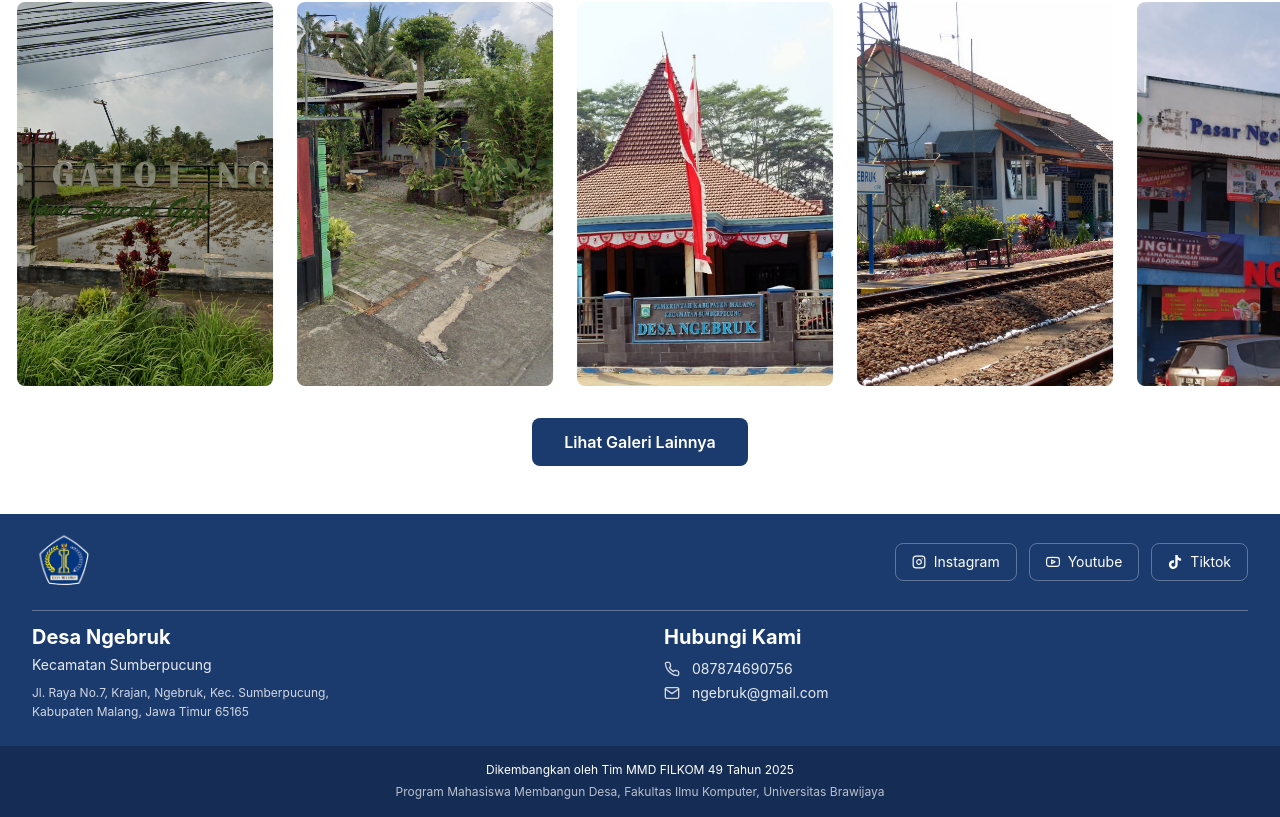
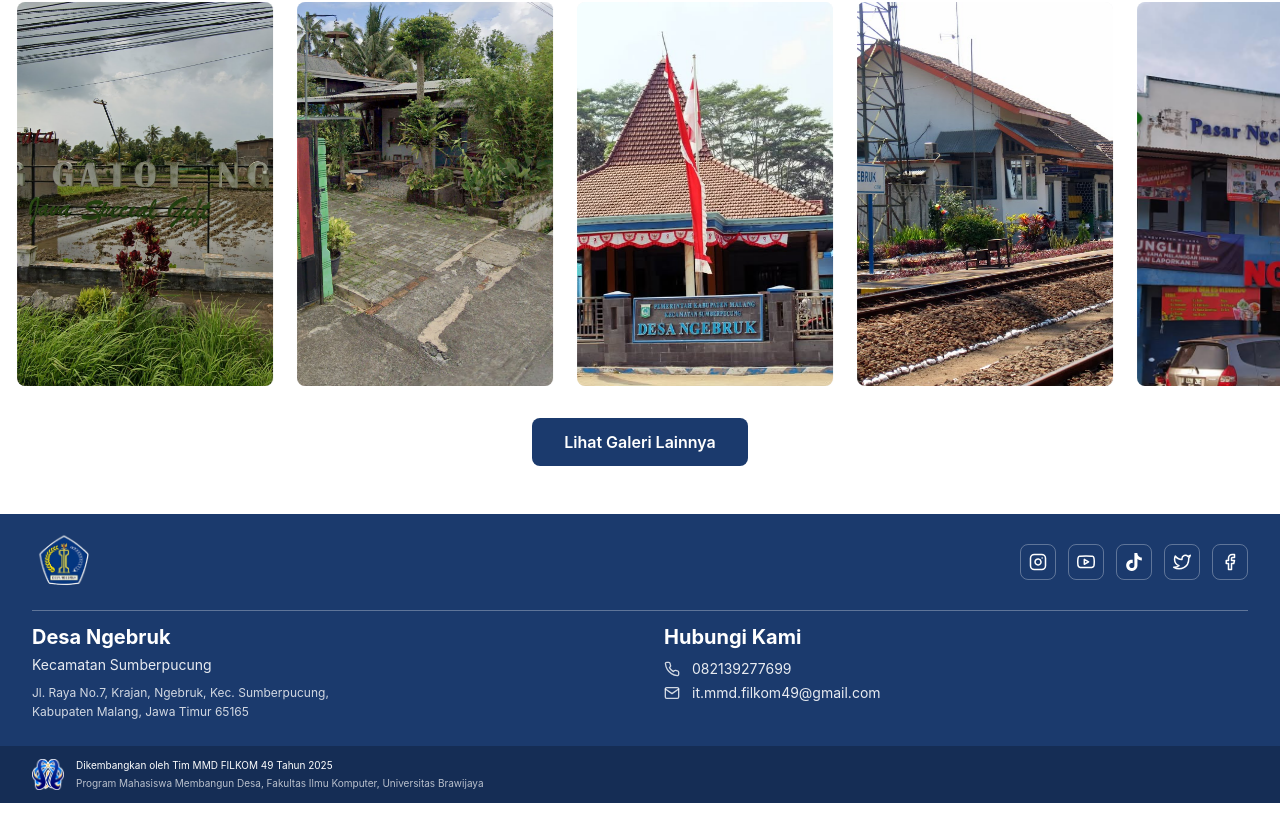
Before and after one commit to elginbrian/desangebruk.web.id, a Next.js app: page / in a window 1280 px wide. Shown: the part 2186-3003 px from the top of the page. Built offline with nearby package versions, Linux system fonts and the light colour scheme; no server answers; the database is empty.

Commit message:
feat(footer): updating footer information

```diff
--- a/src/component/landing-page/Footer.tsx
+++ b/src/component/landing-page/Footer.tsx
@@ -1,7 +1,7 @@
 "use client";
 
 import React, { useState, useEffect } from "react";
-import { FiInstagram, FiYoutube, FiPhone, FiMail } from "react-icons/fi";
+import { FiInstagram, FiYoutube, FiPhone, FiMail, FiTwitter, FiFacebook } from "react-icons/fi";
 import VisitorCounter from "@/component/common/VisitorCounter";
 
 const Footer = () => {
@@ -17,10 +17,8 @@ const Footer = () => {
   return (
     <footer className={`bg-[#1B3A6D] text-white pt-6 md:pt-4 smooth-transition ${mounted ? "smooth-reveal" : "animate-on-load"}`}>
       <div className="max-w-7xl mx-auto px-4 mb-6 sm:px-6 lg:px-8">
-
         <div className={`flex flex-col md:flex-row justify-between items-center md:items-center mb-6 md:mb-4 smooth-transition ${mounted ? "smooth-reveal stagger-1" : "animate-on-load"}`}>
-
-          <div className="mb-4 md:mb-0">
+          <div className="mb-4 flex flex-row md:mb-0 items-center">
             <img
               src="/logo.png"
               alt="Desa Ngebruk"
@@ -32,33 +30,35 @@ const Footer = () => {
             />
           </div>
 
-
-          <div className="flex flex-col sm:flex-row gap-2 sm:gap-3 w-full md:w-auto">
-            <a href="#" className="flex items-center justify-center px-3 py-2 md:px-4 border border-white/30 rounded-lg hover:bg-white/10 smooth-transition text-xs md:text-sm hover-lift">
-              <FiInstagram size={14} className="mr-2" />
-              Instagram
+          <div className="flex flex-row justify-center md:justify-start gap-2 sm:gap-3 w-full md:w-auto">
+            <a
+              href="https://www.instagram.com/ngebruk.sumberpucung?igsh=ZHI0dWg2MG8yb3Zq"
+              className="flex items-center justify-center px-2 py-2 border border-white/30 rounded-lg hover:bg-white/10 smooth-transition text-xs md:text-sm hover-lift"
+            >
+              <FiInstagram size={18} className="" />
             </a>
-            <a href="#" className="flex items-center justify-center px-3 py-2 md:px-4 border border-white/30 rounded-lg hover:bg-white/10 smooth-transition text-xs md:text-sm hover-lift">
-              <FiYoutube size={14} className="mr-2" />
-              Youtube
+            <a href="https://www.youtube.com/@DesaNgebrugSumberpucung" className="flex items-center justify-center px-2 py-2  border border-white/30 rounded-lg hover:bg-white/10 smooth-transition text-xs md:text-sm hover-lift">
+              <FiYoutube size={18} className="" />
             </a>
-            <a href="#" className="flex items-center justify-center px-3 py-2 md:px-4 border border-white/30 rounded-lg hover:bg-white/10 smooth-transition text-xs md:text-sm hover-lift">
-              <svg width="14" height="14" viewBox="0 0 24 24" fill="currentColor" className="mr-2">
+            <a href="https://www.tiktok.com/@ngebruk?_t=ZS-8xvrYJG8yW5&_r=1" className="flex items-center justify-center px-2 py-2  border border-white/30 rounded-lg hover:bg-white/10 smooth-transition text-xs md:text-sm hover-lift">
+              <svg width="18" height="18" viewBox="0 0 24 24" fill="currentColor" className="">
                 <path d="M12.53.02C13.84 0 15.14.01 16.44 0c.08 1.53.63 3.09 1.75 4.17 1.12 1.11 2.7 1.62 4.24 1.79v4.03c-1.44-.05-2.89-.35-4.2-.97-.57-.26-1.1-.59-1.62-.93-.01 2.92.01 5.84-.02 8.75-.08 1.4-.54 2.79-1.35 3.94-1.31 1.92-3.58 3.17-5.91 3.21-1.43.08-2.86-.31-4.08-1.03-2.02-1.19-3.44-3.37-3.65-5.71-.02-.5-.03-1-.01-1.49.18-1.9 1.12-3.72 2.58-4.96 1.66-1.44 3.98-2.13 6.15-1.72.02 1.48-.04 2.96-.04 4.44-.99-.32-2.15-.23-3.02.37-.63.41-1.11 1.04-1.36 1.75-.21.51-.15 1.07-.14 1.61.24 1.64 1.82 3.02 3.5 2.87 1.12-.01 2.19-.66 2.77-1.61.19-.33.4-.67.41-1.06.1-1.79.06-3.57.07-5.36.01-4.03-.01-8.05.02-12.07z" />
               </svg>
-              Tiktok
+            </a>
+            <a href="https://x.com/desa_ngebruk" className="flex items-center justify-center px-2 py-2  border border-white/30 rounded-lg hover:bg-white/10 smooth-transition text-xs md:text-sm hover-lift">
+              <FiTwitter size={18} className="" />
+            </a>
+            <a href="https://www.facebook.com/share/1B5qNupjnh/" className="flex items-center justify-center px-2 py-2  border border-white/30 rounded-lg hover:bg-white/10 smooth-transition text-xs md:text-sm hover-lift">
+              <FiFacebook size={18} className="" />
             </a>
           </div>
         </div>
-
 
         <div className={`relative mb-6 md:mb-3 smooth-transition ${mounted ? "smooth-reveal stagger-2" : "animate-on-load"}`}>
           <div className="border-t border-white/30"></div>
         </div>
 
-
         <div className={`grid grid-cols-1 md:grid-cols-2 gap-6 md:gap-12 mb-6 md:mb-3 smooth-transition ${mounted ? "smooth-reveal stagger-3" : "animate-on-load"}`}>
-
           <div className="text-center md:text-left">
             <h3 className="text-lg md:text-xl font-bold mb-2 md:mb-1 smooth-transition">Desa Ngebruk</h3>
             <p className="text-white/90 mb-3 md:mb-2 text-sm md:text-sm smooth-transition">Kecamatan Sumberpucung</p>
@@ -69,25 +69,39 @@ const Footer = () => {
             </p>
           </div>
 
-
           <div className="text-center md:text-left">
             <h4 className="text-lg md:text-xl font-bold mb-3 md:mb-2 smooth-transition">Hubungi Kami</h4>
             <div className="space-y-2 md:space-y-1">
               <div className="flex items-center justify-center md:justify-start hover-lift smooth-transition">
                 <FiPhone size={16} className="mr-3 text-white/80 flex-shrink-0" />
-                <span className="text-white/90 text-sm md:text-sm">087874690756</span>
+                <span className="text-white/90 text-sm md:text-sm">082139277699</span>
               </div>
               <div className="flex items-center justify-center md:justify-start hover-lift smooth-transition">
                 <FiMail size={16} className="mr-3 text-white/80 flex-shrink-0" />
-                <span className="text-white/90 text-sm md:text-sm break-all">ngebruk@gmail.com</span>
+                <span className="text-white/90 text-sm md:text-sm break-all">it.mmd.filkom49@gmail.com</span>
               </div>
             </div>
           </div>
         </div>
       </div>
-      <div className={`text-center pt-3 md:pt-2 pb-4 bg-[#152d55] smooth-transition ${mounted ? "smooth-reveal stagger-4" : "animate-on-load"}`}>
-        <p className="text-white text-xs md:text-xs mb-1 mt-2 smooth-transition">Dikembangkan oleh Tim MMD FILKOM 49 Tahun 2025</p>
-        <p className="text-white/70 text-xs md:text-xs leading-relaxed px-2 md:px-0 smooth-transition">Program Mahasiswa Membangun Desa, Fakultas Ilmu Komputer, Universitas Brawijaya</p>
+      <div className={`bg-[#152d55] py-4 md:py-3 smooth-transition ${mounted ? "smooth-reveal stagger-4" : "animate-on-load"}`}>
+        <div className="max-w-7xl mx-auto px-4 sm:px-6 lg:px-8">
+          <div className="flex flex-col md:flex-row items-center justify-center md:justify-start gap-3">
+            <img
+              src="/logo-mmd.png"
+              alt="Logo MMD"
+              className="w-10 h-10 md:w-8 md:h-8 object-contain smooth-transition hover:scale-110 flex-shrink-0"
+              onError={(e) => {
+                const target = e.currentTarget as HTMLImageElement;
+                target.style.display = "none";
+              }}
+            />
+            <div className="text-center md:text-left">
+              <p className="text-white text-[10px] md:text-[10px] mb-[2px] smooth-transition">Dikembangkan oleh Tim MMD FILKOM 49 Tahun 2025</p>
+              <p className="text-white/70 text-[10px] md:text-[10px] leading-relaxed smooth-transition">Program Mahasiswa Membangun Desa, Fakultas Ilmu Komputer, Universitas Brawijaya</p>
+            </div>
+          </div>
+        </div>
       </div>
     </footer>
   );
```
Also changed, not shown: public/logo-mmd.png (added).
